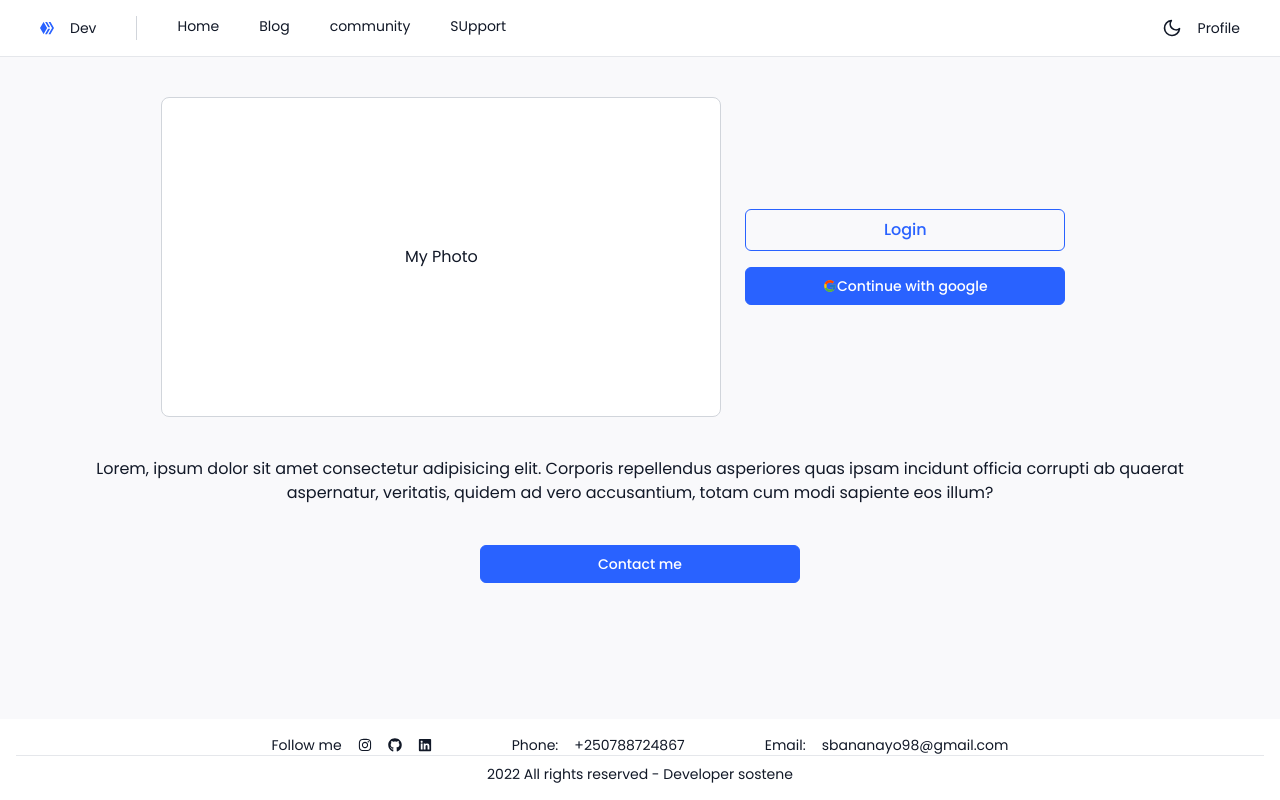
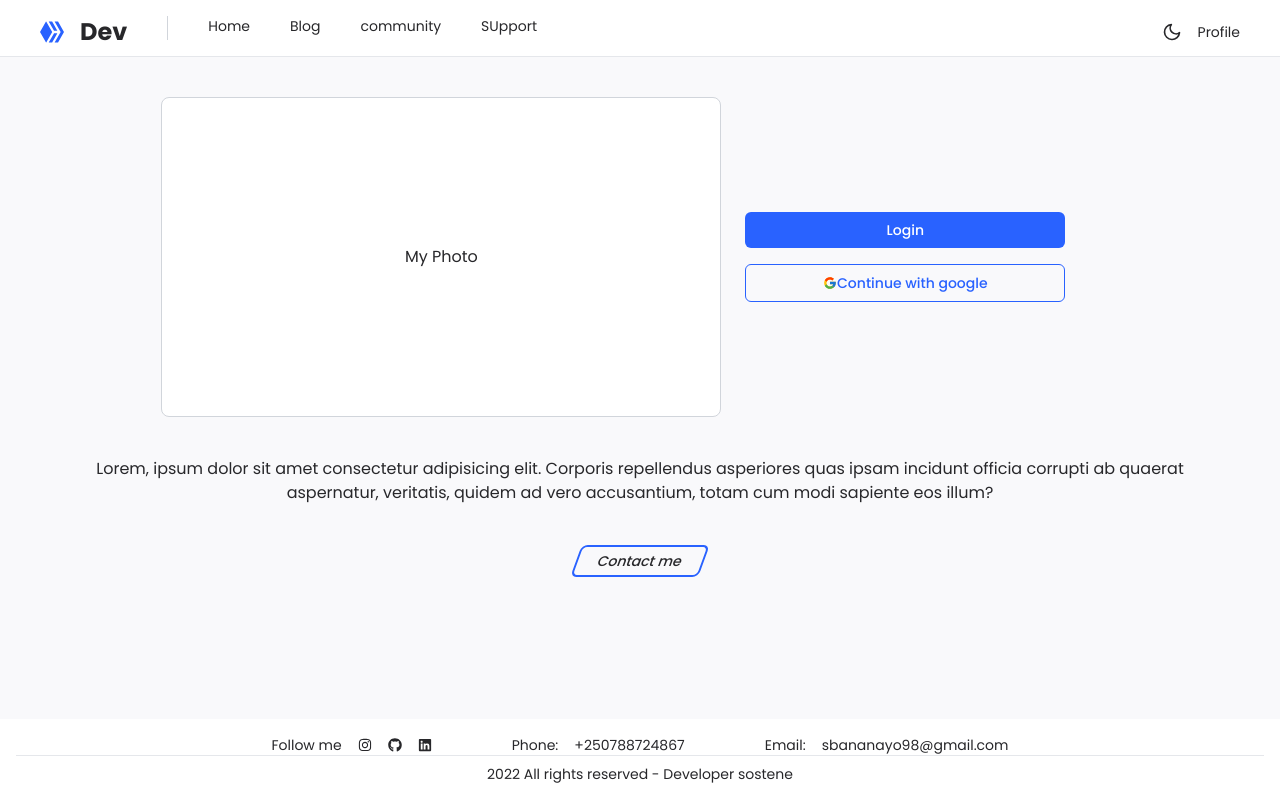
Before and after one commit to Bananayosostene/my-brand-fn, a Next.js app: page / in a window 1280 px wide. Built offline with nearby package versions, Linux system fonts and the light colour scheme.

Commit message:
styling buttons

```diff
--- a/src/app/layout.tsx
+++ b/src/app/layout.tsx
@@ -43,11 +43,11 @@ function Header() {
   const { theme, setTheme } = useTheme();
 
   return (
-    <header className="bg-white dark:bg-dark-bg text-sm text-light-text dark:text-dark-text px-10 py-4 border-b border-gray-200 dark:border-gray-700 flex justify-between">
+    <header className="bg-white dark:bg-dark-bg text-sm text-light-text dark:text-dark-text px-10 pt-4 pb-2 border-b border-gray-200 dark:border-gray-700 flex justify-between">
       <div className=" flex gap-10">
-        <div className="flex gap-4 justify-center items-center cursor-pointer">
+        <div className="flex gap-4 justify-center items-center cursor-pointer text-2xl">
         <FaHive className="text-primary dark:text-white" />
-        <p>Dev</p>
+        <p className="font-bold">Dev</p>
         </div>
         <SectionHeader />
         <Link href="./">Home</Link>
--- a/src/app/page.tsx
+++ b/src/app/page.tsx
@@ -9,8 +9,8 @@ export default function Page() {
         <p className='text-center'>My Photo</p>
       </div>
       <div className='w-1/3'>
-        <Button className='mb-4' variant='secondary'>Login</Button>
-        <Button variant='outline'><FcGoogle /> Continue with google</Button>
+        <Button className='mb-4' variant='primary'>Login</Button>
+        <Button variant='secondary'><FcGoogle /> Continue with google</Button>
       </div>
       </div>
 
--- a/src/components/Button.tsx
+++ b/src/components/Button.tsx
@@ -12,15 +12,15 @@ const Button = forwardRef<HTMLButtonElement, ButtonProps>(
     ref
   ) => {
     const baseStyles =
-      'inline-flex items-center justify-center  rounded-md w-[20rem] px-4 py-2 font-medium transition-colors focus:outline-none focus-visible:ring-2 focus-visible:ring-offset-2';
+      'inline-flex items-center justify-center  font-medium transition-colors focus:outline-none focus-visible:ring-2 focus-visible:ring-offset-2';
 
     const variantStyles = {
       primary:
-        'bg-primary dark:bg-primary bg-primary-500 text-sm  text-white hover:bg-primary-600 focus-visible:ring-primary-500',
+        'bg-primary dark:bg-primary bg-primary-500  px-4 py-2 rounded-md w-[20rem] text-sm  text-white hover:bg-primary-600 focus-visible:ring-primary',
       secondary:
-        'text-primary border border-primary hover:bg-btn-hover focus-visible:ring-secondary-500',
+        'text-primary border border-primary  px-4 py-2 rounded-md w-[20rem] hover:bg-btn-hover focus-visible:ring-secondary-500',
       outline:
-        'bg-primary border border-primary text-white hover:bg-btn-hoverBlue focus-visible:ring-primary-500',
+        ' border-2 border-primary text-light-text  dark:text-dark-text rounded-md px-5 py-1 skew-x-[-20deg]',
       text: ' text-primary-500 hover:bg-primary-50 focus-visible:ring-primary-500',
     };
 
--- a/tailwind.config.ts
+++ b/tailwind.config.ts
@@ -23,7 +23,7 @@ const config: Config = {
         'light-bg': '#F9F9FB',
         'dark-bg': '#1F2937',
         'dark-text': '#FFFFFF',
-        'light-text': '#111827',
+        'light-text': '#27272A',
       },
       fontFamily: {
         sans: ["Poppins", "sans-serif"],
```
